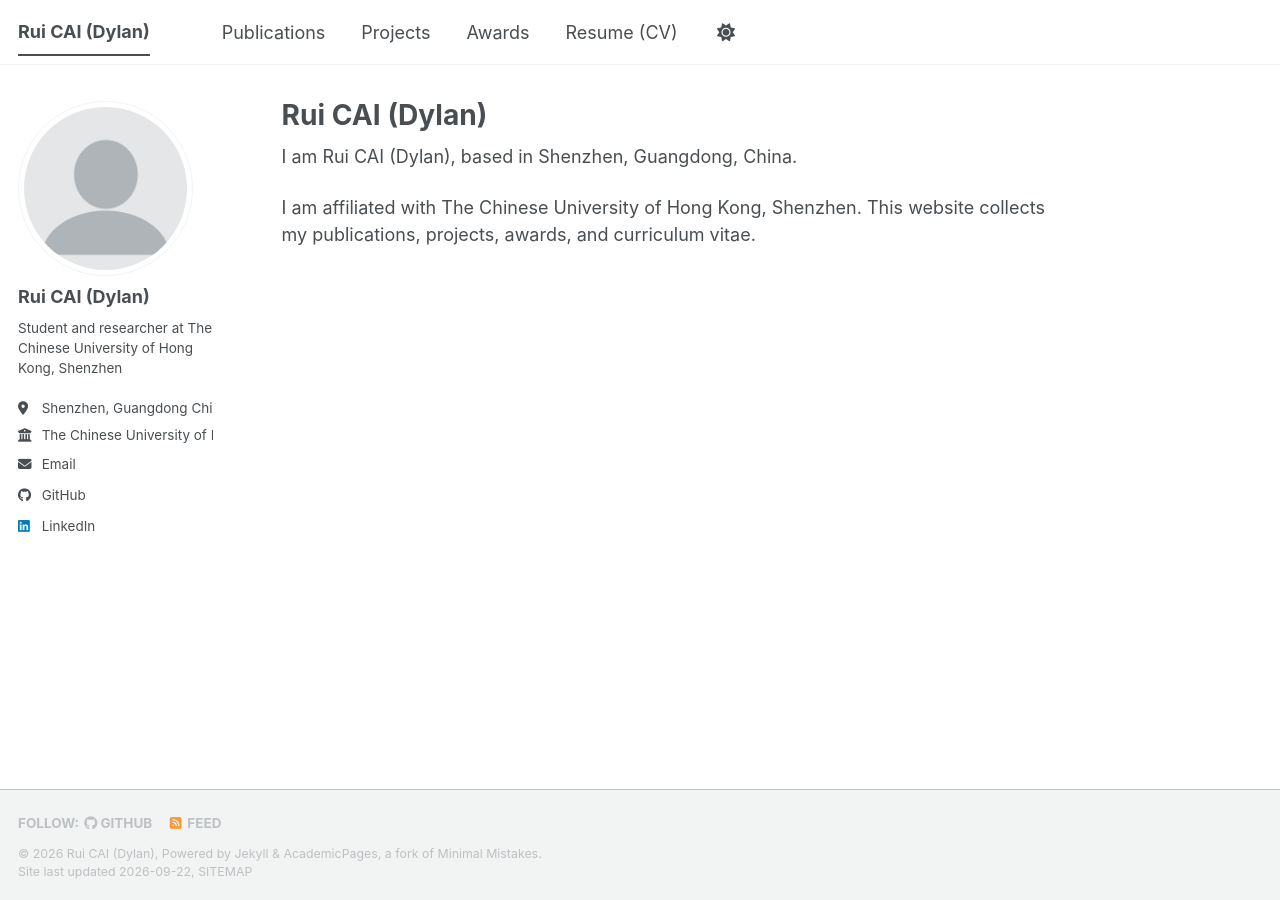
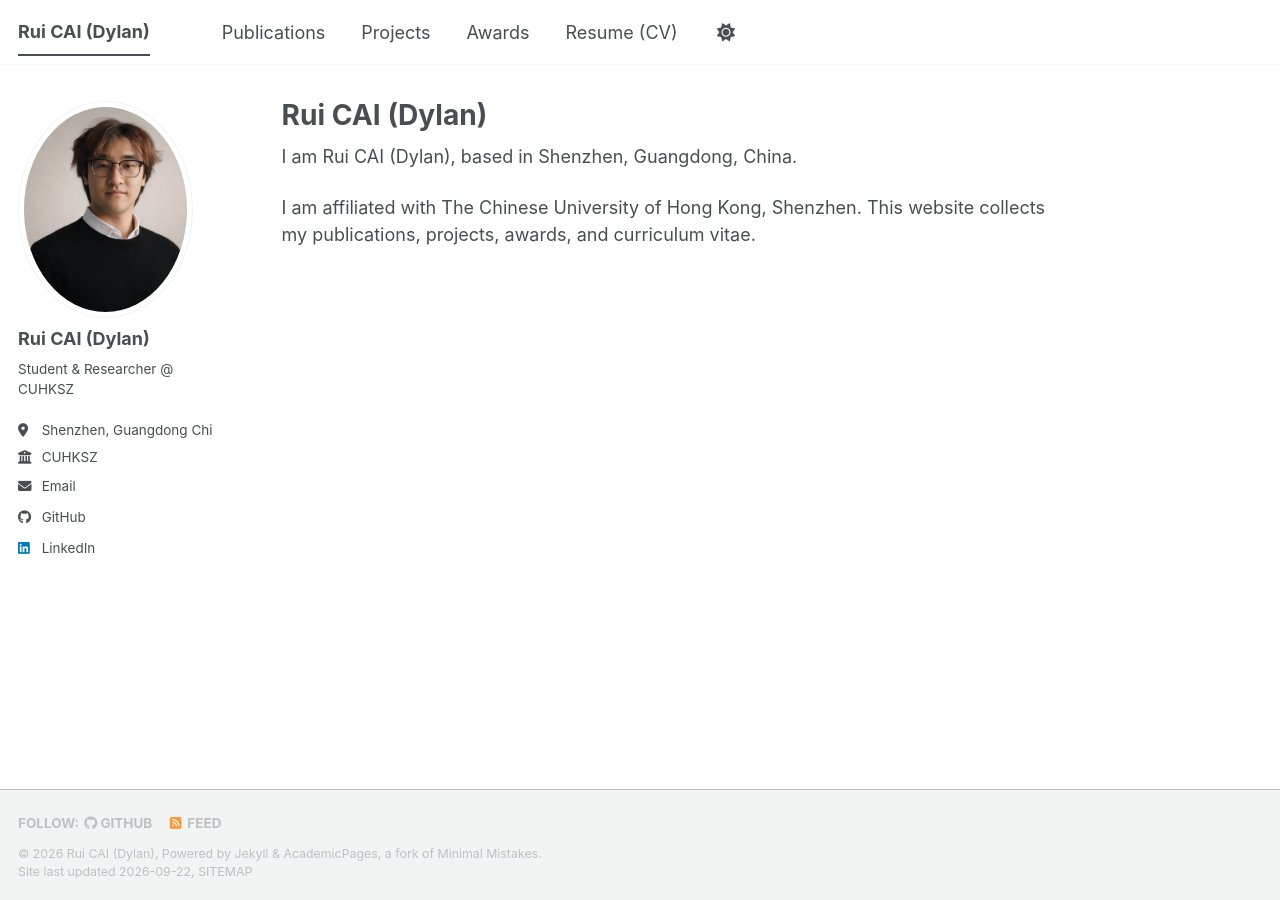
Before and after one commit to KrisCheeRay/Homepage, a Jekyll site: the page built from _pages/about.md, in a window 1280 px wide. Built offline with Jekyll 4.4.1, drawn with Linux system fonts in a browser that asks for light colours; a style sheet for code colours, icons or effects is not loaded.

Commit message:
Update profile avatar and CUHKSZ affiliation

```diff
--- a/_config.yml
+++ b/_config.yml
@@ -26,9 +26,9 @@ author:
   avatar           : "profile.png"
   name             : "Rui CAI (Dylan)"
   pronouns         : # example: "she/her"
-  bio              : "Student and researcher at The Chinese University of Hong Kong, Shenzhen"
+  bio              : "Student & Researcher @ CUHKSZ"
   location         : "Shenzhen, Guangdong China"
-  employer         : "The Chinese University of Hong Kong, Shenzhen"
+  employer         : "CUHKSZ"
   uri              : # URL
   email            : "123090007@link.cuhk.edu.cn"
 
```
Also changed, not shown: images/profile.png.
